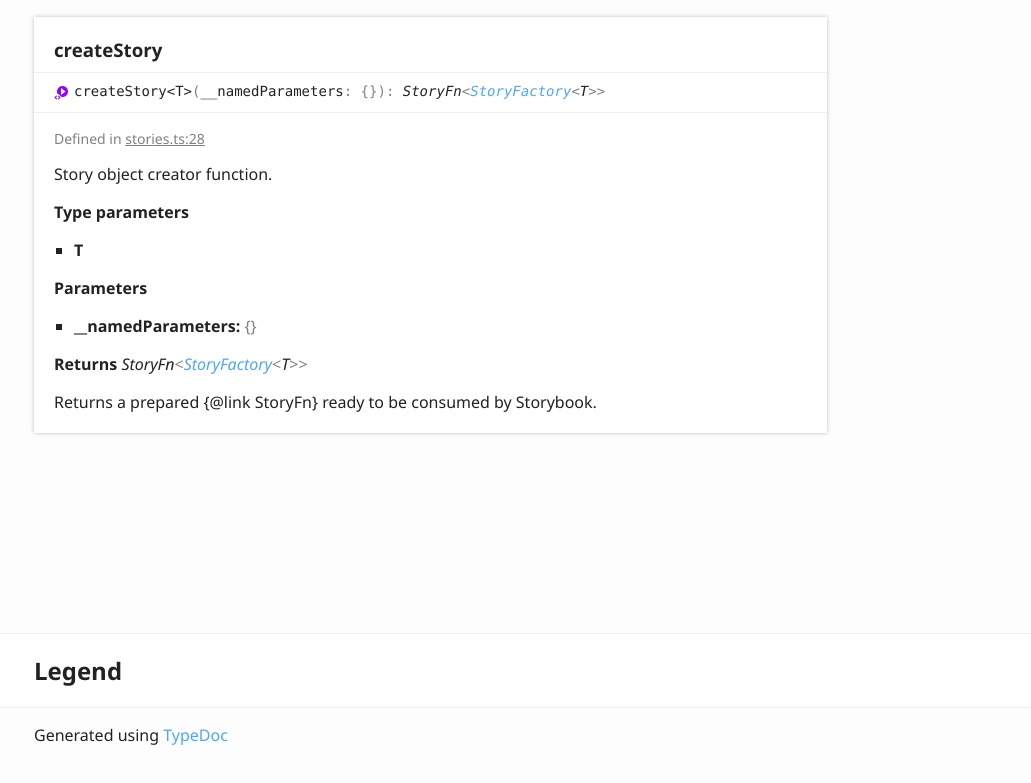
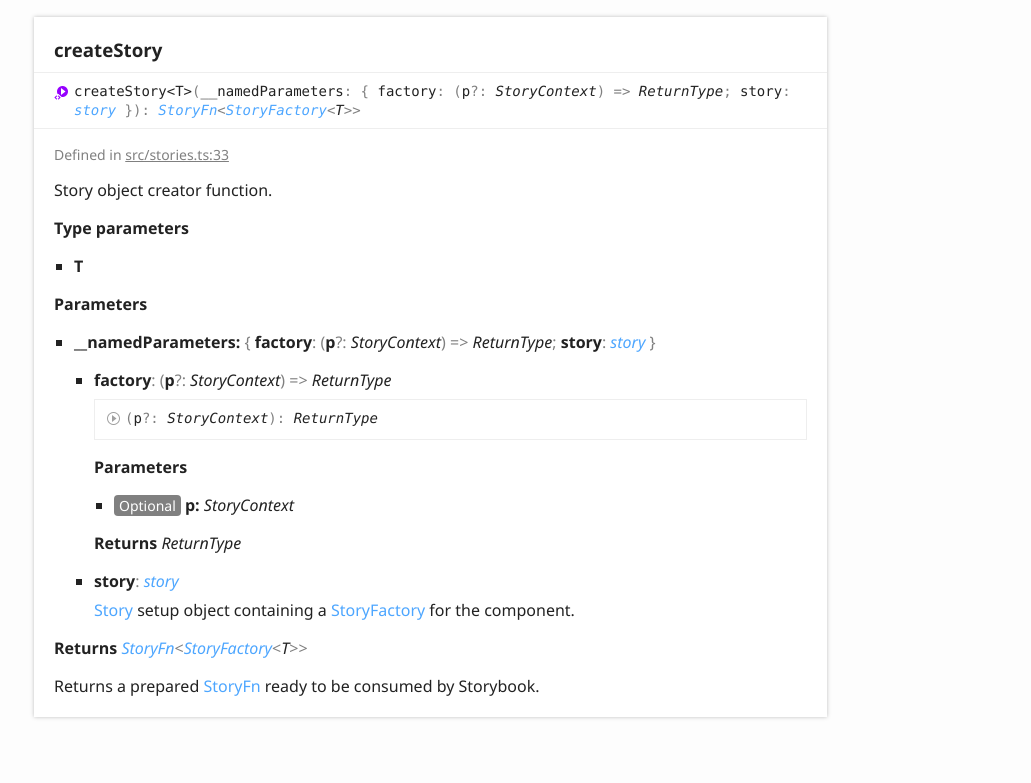
Before and after one commit to pascaliske/storybook-helpers, a website: page docs/modules/_stories_.html in a window 1280 px wide. Shown: the part 555-1338 px from the top of the page, without its empty margins (6-1037 px from the left). Before the commit the page ends 1317 px from the top, so only its background shows below. Drawn offline with Linux system fonts and the light colour scheme.

Commit message:
chore: release v1.1.0

```diff
--- a/docs/modules/_stories_.html
+++ b/docs/modules/_stories_.html
@@ -90,13 +90,13 @@
 					<a name="createstory" class="tsd-anchor"></a>
 					<h3>create<wbr>Story</h3>
 					<ul class="tsd-signatures tsd-kind-function tsd-parent-kind-module tsd-has-type-parameter tsd-is-external">
-						<li class="tsd-signature tsd-kind-icon">create<wbr>Story&lt;T&gt;<span class="tsd-signature-symbol">(</span>__namedParameters<span class="tsd-signature-symbol">: </span><span class="tsd-signature-symbol">{}</span><span class="tsd-signature-symbol">)</span><span class="tsd-signature-symbol">: </span><span class="tsd-signature-type">StoryFn</span><span class="tsd-signature-symbol">&lt;</span><a href="../interfaces/_stories_.storyfactory.html" class="tsd-signature-type">StoryFactory</a><span class="tsd-signature-symbol">&lt;</span><span class="tsd-signature-type">T</span><span class="tsd-signature-symbol">&gt;</span><span class="tsd-signature-symbol">&gt;</span></li>
+						<li class="tsd-signature tsd-kind-icon">create<wbr>Story&lt;T&gt;<span class="tsd-signature-symbol">(</span>__namedParameters<span class="tsd-signature-symbol">: </span><span class="tsd-signature-symbol">{ </span>factory<span class="tsd-signature-symbol">: </span><span class="tsd-signature-symbol">(</span>p<span class="tsd-signature-symbol">?: </span><span class="tsd-signature-type">StoryContext</span><span class="tsd-signature-symbol">)</span><span class="tsd-signature-symbol"> =&gt; </span><span class="tsd-signature-type">ReturnType</span><span class="tsd-signature-symbol">; </span>story<span class="tsd-signature-symbol">: </span><a href="" class="tsd-signature-type">story</a><span class="tsd-signature-symbol"> }</span><span class="tsd-signature-symbol">)</span><span class="tsd-signature-symbol">: </span><a href="_index_.html#storyfn" class="tsd-signature-type">StoryFn</a><span class="tsd-signature-symbol">&lt;</span><a href="../interfaces/_stories_.storyfactory.html" class="tsd-signature-type">StoryFactory</a><span class="tsd-signature-symbol">&lt;</span><span class="tsd-signature-type">T</span><span class="tsd-signature-symbol">&gt;</span><span class="tsd-signature-symbol">&gt;</span></li>
 					</ul>
 					<ul class="tsd-descriptions">
 						<li class="tsd-description">
 							<aside class="tsd-sources">
 								<ul>
-									<li>Defined in <a href="https://github.com/pascaliske/storybook-helpers/blob/46bc412/src/stories.ts#L28">stories.ts:28</a></li>
+									<li>Defined in <a href="https://github.com/pascaliske/storybook-helpers/blob/de1a382/src/stories.ts#L33">src/stories.ts:33</a></li>
 								</ul>
 							</aside>
 							<div class="tsd-comment tsd-typography">
@@ -113,13 +113,40 @@
 							<h4 class="tsd-parameters-title">Parameters</h4>
 							<ul class="tsd-parameters">
 								<li>
-									<h5>__namedParameters: <span class="tsd-signature-symbol">{}</span></h5>
+									<h5>__namedParameters: <span class="tsd-signature-symbol">{ </span>factory<span class="tsd-signature-symbol">: </span><span class="tsd-signature-symbol">(</span>p<span class="tsd-signature-symbol">?: </span><span class="tsd-signature-type">StoryContext</span><span class="tsd-signature-symbol">)</span><span class="tsd-signature-symbol"> =&gt; </span><span class="tsd-signature-type">ReturnType</span><span class="tsd-signature-symbol">; </span>story<span class="tsd-signature-symbol">: </span><a href="" class="tsd-signature-type">story</a><span class="tsd-signature-symbol"> }</span></h5>
 									<ul class="tsd-parameters">
+										<li class="tsd-parameter">
+											<h5>factory<span class="tsd-signature-symbol">: </span><span class="tsd-signature-symbol">(</span>p<span class="tsd-signature-symbol">?: </span><span class="tsd-signature-type">StoryContext</span><span class="tsd-signature-symbol">)</span><span class="tsd-signature-symbol"> =&gt; </span><span class="tsd-signature-type">ReturnType</span></h5>
+											<ul class="tsd-parameters">
+												<li class="tsd-parameter-signature">
+													<ul class="tsd-signatures tsd-kind-type-literal tsd-parent-kind-variable">
+														<li class="tsd-signature tsd-kind-icon"><span class="tsd-signature-symbol">(</span>p<span class="tsd-signature-symbol">?: </span><span class="tsd-signature-type">StoryContext</span><span class="tsd-signature-symbol">)</span><span class="tsd-signature-symbol">: </span><span class="tsd-signature-type">ReturnType</span></li>
+													</ul>
+													<ul class="tsd-descriptions">
+														<li class="tsd-description">
+															<h4 class="tsd-parameters-title">Parameters</h4>
+															<ul class="tsd-parameters">
+																<li>
+																	<h5><span class="tsd-flag ts-flagOptional">Optional</span> p: <span class="tsd-signature-type">StoryContext</span></h5>
+																</li>
+															</ul>
+															<h4 class="tsd-returns-title">Returns <span class="tsd-signature-type">ReturnType</span></h4>
+														</li>
+													</ul>
+												</li>
+											</ul>
+										</li>
+										<li class="tsd-parameter">
+											<h5>story<span class="tsd-signature-symbol">: </span><a href="" class="tsd-signature-type">story</a></h5>
+											<div class="tsd-comment tsd-typography">
+												<p><a href="../interfaces/_stories_.story.html">Story</a> setup object containing a <a href="../interfaces/_stories_.storyfactory.html">StoryFactory</a> for the component.</p>
+											</div>
+										</li>
 									</ul>
 								</li>
 							</ul>
-							<h4 class="tsd-returns-title">Returns <span class="tsd-signature-type">StoryFn</span><span class="tsd-signature-symbol">&lt;</span><a href="../interfaces/_stories_.storyfactory.html" class="tsd-signature-type">StoryFactory</a><span class="tsd-signature-symbol">&lt;</span><span class="tsd-signature-type">T</span><span class="tsd-signature-symbol">&gt;</span><span class="tsd-signature-symbol">&gt;</span></h4>
-							<p>Returns a prepared {@link StoryFn} ready to be consumed by Storybook.</p>
+							<h4 class="tsd-returns-title">Returns <a href="_index_.html#storyfn" class="tsd-signature-type">StoryFn</a><span class="tsd-signature-symbol">&lt;</span><a href="../interfaces/_stories_.storyfactory.html" class="tsd-signature-type">StoryFactory</a><span class="tsd-signature-symbol">&lt;</span><span class="tsd-signature-type">T</span><span class="tsd-signature-symbol">&gt;</span><span class="tsd-signature-symbol">&gt;</span></h4>
+							<p>Returns a prepared <a href="_index_.html#storyfn">StoryFn</a> ready to be consumed by Storybook.</p>
 						</li>
 					</ul>
 				</section>
@@ -173,6 +200,5 @@
 </div>
 <div class="overlay"></div>
 <script src="../assets/js/main.js"></script>
-<script>if (location.protocol == 'file:') document.write('<script src="../assets/js/search.js"><' + '/script>');</script>
 </body>
 </html>
--- a/package.json
+++ b/package.json
@@ -1,7 +1,7 @@
 {
   "name": "@pascaliske/storybook-helpers",
   "description": "",
-  "version": "1.0.4",
+  "version": "1.1.0",
   "license": "MIT",
   "author": {
     "name": "Pascal Iske",
```
Also changed, not shown: docs/assets/js/search.json (+1 -1 lines), docs/globals.html (+0 -1 lines), docs/index.html (+0 -1 lines), docs/interfaces/_stories_.story.html (+0 -1 lines), docs/interfaces/_stories_.storyfactory.html (+0 -1 lines), docs/modules/_index_.html (+18 -1 lines), CHANGELOG.md, docs/assets/js/main.js.
